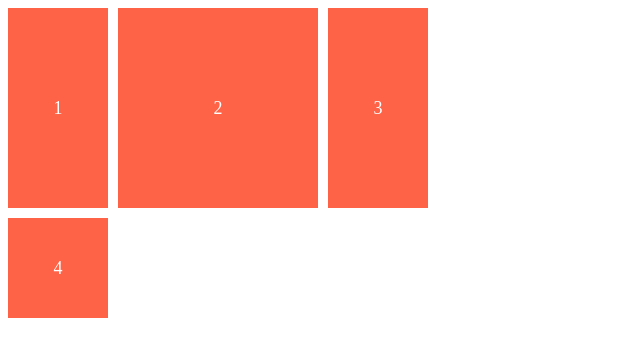
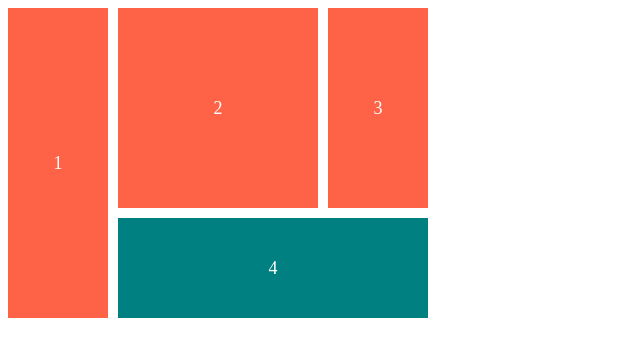
Before and after one commit to Kronii1/CSS_Layout_MasterClass, a website built with Vite: page FlexBox/css-layout-masterclass/index.html in a window 1280 px wide. Shown: the whole page, without its empty margins (0-640 px from the left). Built offline with nearby package versions, Linux system fonts and the light colour scheme.

Commit message:
3.2 Grid Lines After Study

```diff
--- a/FlexBox/css-layout-masterclass/styles/style.css
+++ b/FlexBox/css-layout-masterclass/styles/style.css
@@ -15,3 +15,14 @@
   row-gap: 10px;
   column-gap: 20px;
 }
+
+.child:first-child {
+  grid-row-start: 1;
+  grid-row-end: -1;
+}
+
+.child:last-child {
+  background-color: teal;
+  grid-column-start: 2;
+  grid-column-end: -1;
+}
```
Also changed, not shown: 1 other file.
